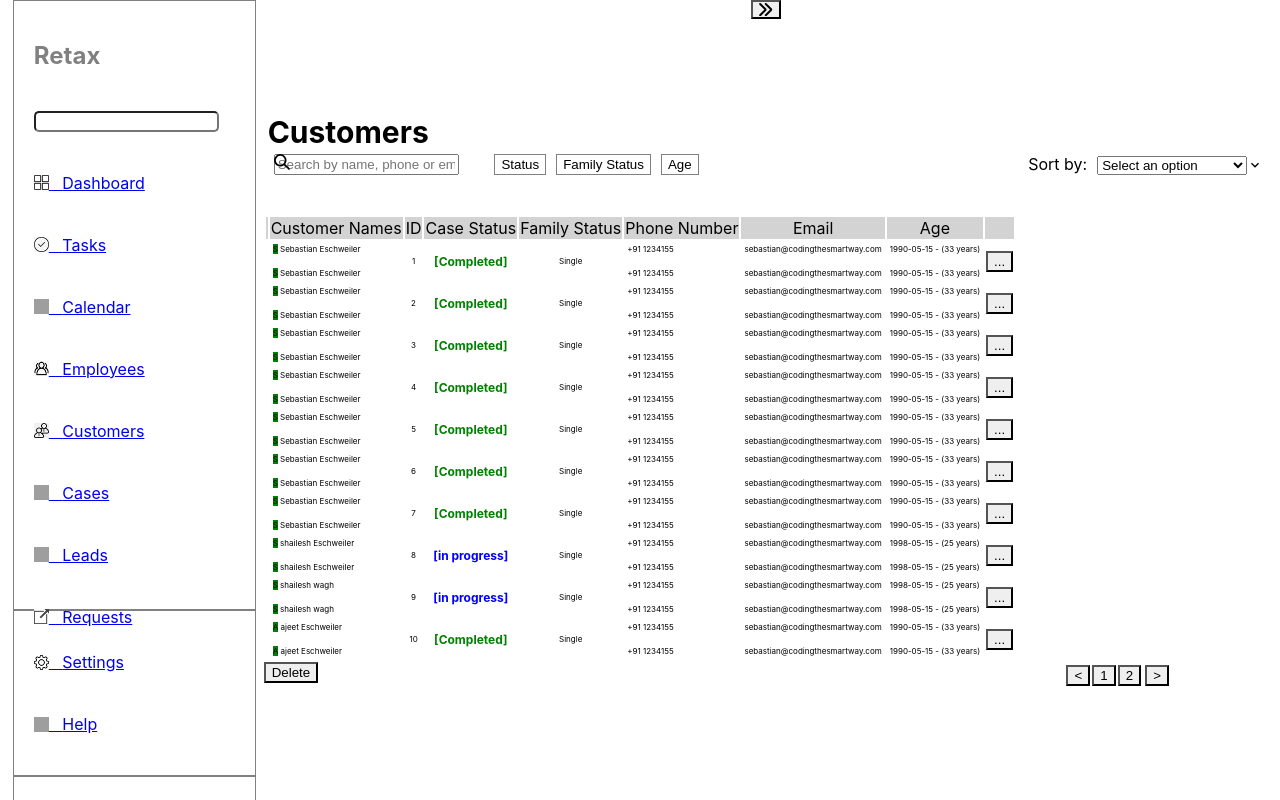
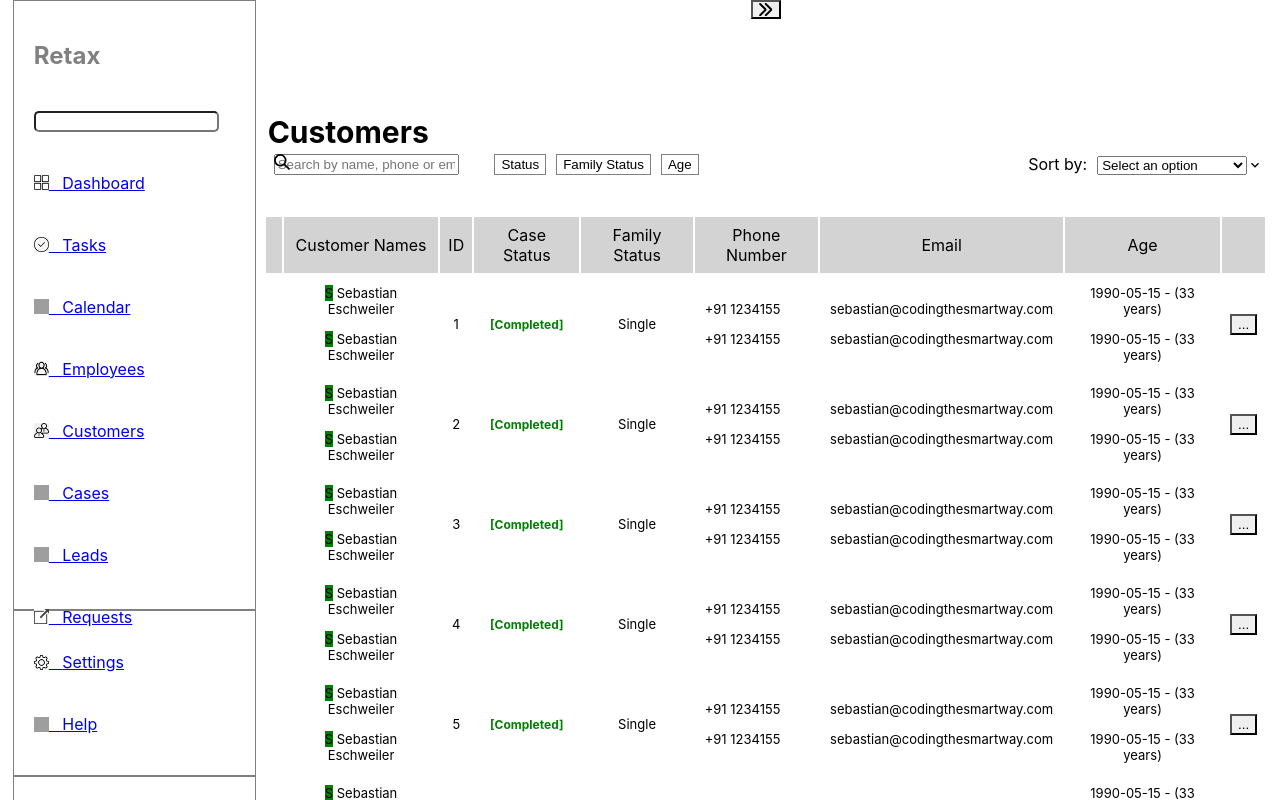
Before and after one commit to akashp369/RetaxClone, a React (Create React App) app in the folder retax-clone/: page /customer in a window 1280 px wide. Shown: the top 800 px of the page. Built offline with nearby package versions, Linux system fonts and the light colour scheme; data requests are answered from the project's data file; grey boxes are pictures that could not be loaded; the HTML template or start-up script is replaced by a standard one.

Commit message:
file added with full functionality

```diff
--- a/retax-clone/src/components/Customer/Customer.js
+++ b/retax-clone/src/components/Customer/Customer.js
@@ -8,6 +8,9 @@ Checkbox,
 } from '@chakra-ui/react';
 import {SearchIcon, } from '@chakra-ui/icons';
 import axios from "axios";
+import "./customer.css"
+
+import CustomerModal from "./customerModel";
 
 export const Customer=()=>{
 
@@ -15,6 +18,9 @@ export const Customer=()=>{
     const [searchQuery, setSearchQuery] = useState("");
     const [sortBy, setSortBy] = useState("");
     const [currentPage, setCurrentPage] = useState(1);
+
+    const [showModal, setShowModal] = useState(false);
+    const [selectedCustomer, setSelectedCustomer] = useState(null);
 
 
     useEffect(() => {
@@ -151,22 +157,22 @@ export const Customer=()=>{
             <Box marginTop="40px">
             <Table variant="simple">
                 <Thead backgroundColor="rgb(211, 211, 211)">
-                    <Tr>
-                        <Td> <Checkbox /> </Td>
-                        <Td>Customer Names</Td>
-                        <Td>ID</Td>
-                        <Td>Case Status</Td>
-                        <Td>Family Status</Td>
-                        <Td>Phone Number</Td>
-                        <Td>Email</Td>
-                        <Td>Age</Td>
-                        <Td></Td>
+                    <Tr className="my-table">
+                        <Td > <Checkbox /> </Td>
+                        <Td >Customer Names</Td>
+                        <Td >ID</Td>
+                        <Td > Case Status</Td>
+                        <Td >Family Status</Td>
+                        <Td >Phone Number</Td>
+                        <Td >Email</Td>
+                        <Td >Age</Td>
+                        <Td ></Td>
                     </Tr>
                 </Thead>
                 <Tbody>
                     {
                         visibleData.map((elem,index)=>{
-                            return <Tr key={index} style={{fontSize:"8px"}}>
+                            return <Tr key={index} style={{fontSize:"13px"}} className="my-table">
                                     <Td> <Checkbox
                                     onChange={() => handleCheckboxChange(elem.id)}
                                     // isChecked={selectedIds.includes(elem.id)}
@@ -222,17 +228,22 @@ export const Customer=()=>{
                                         <Tr style={{height: "10px"}}/>
                                         <Tr>{elem.age+" -"}  ({calculateAge(elem.age)+" years"}) </Tr>
                                     </Td>
-                                    <Td><Button>...</Button></Td>
+                                    <Td><Button
+                                    onClick={() => {
+                                        setSelectedCustomer(elem);
+                                        setShowModal(true);
+                                      }}
+                                      >...</Button></Td>
                                 </Tr>
                         })
                     }
                 </Tbody>
             </Table>
             </Box>
-
+            <CustomerModal isOpen={showModal} onClose={() => setShowModal(false)} customer={selectedCustomer} />
         </Box>
         <Box style={{display:"flex"}}>
-            <Box width="80%" textAlign="left">
+            <Box width="80%" textAlign="left" margin="5px">
                 {/* delete op */}
                 <Button onClick={()=>{
                     handleDelete(selectedIds);
@@ -265,6 +276,7 @@ export const Customer=()=>{
                     >
                         {">"}
                     </Button>
+
                     </Box>
             </Box>
         </Box>
--- /dev/null
+++ b/retax-clone/src/components/Customer/customer.css
@@ -0,0 +1,9 @@
+.my-table {
+    /* border-collapse: collapse; */
+  }
+
+  .my-table th,
+  .my-table td {
+    padding: 8px;
+    /* border: 1px solid black; */
+  }
--- /dev/null
+++ b/retax-clone/src/components/Customer/customerModel.jsx
@@ -0,0 +1,33 @@
+import React from "react";
+import { Modal, ModalOverlay, ModalContent, ModalHeader, ModalCloseButton, ModalBody, ModalFooter, Button }
+from "@chakra-ui/react";
+
+const CustomerModal = ({ isOpen, onClose, customer }) => {
+    console.log(customer);
+  return (
+    <Modal isOpen={isOpen} onClose={onClose}>
+      <ModalOverlay />
+      <ModalContent>
+        <ModalHeader>Customer Details</ModalHeader>
+        <ModalCloseButton />
+        <ModalBody>
+          {/* Render Customer details here */}
+          {/* Access the Customer data using the "Customer" prop */}
+          { customer!=null ?
+          <>
+            <p>Name: {customer.name} </p>
+            <p>ID: {customer.id}</p>
+          </>
+          :
+          ""}
+          {/* Add other Customer details */}
+        </ModalBody>
+        <ModalFooter>
+          <Button colorScheme="blue" onClick={onClose}>Close</Button>
+        </ModalFooter>
+      </ModalContent>
+    </Modal>
+  );
+};
+
+export default CustomerModal;
```
